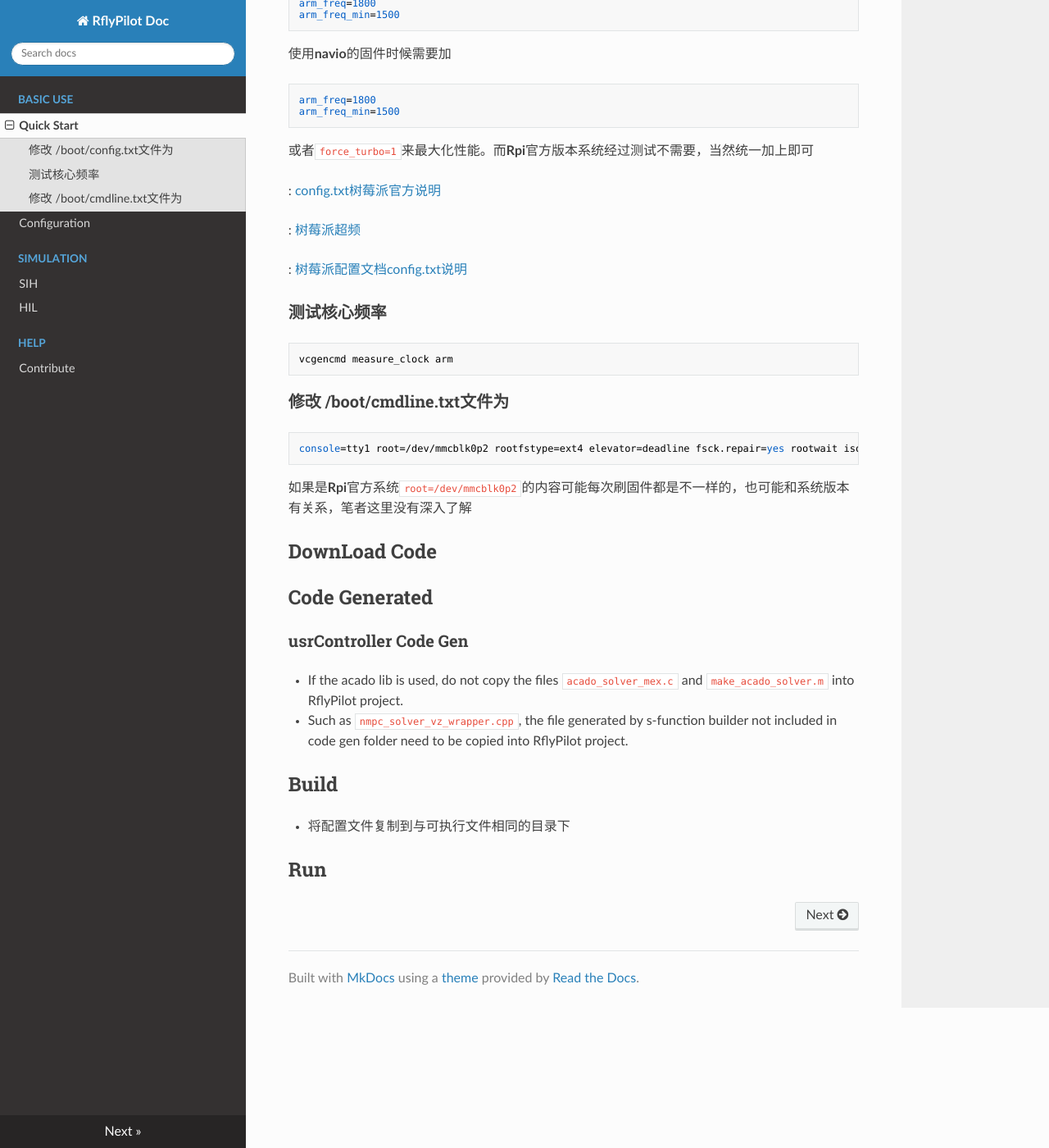
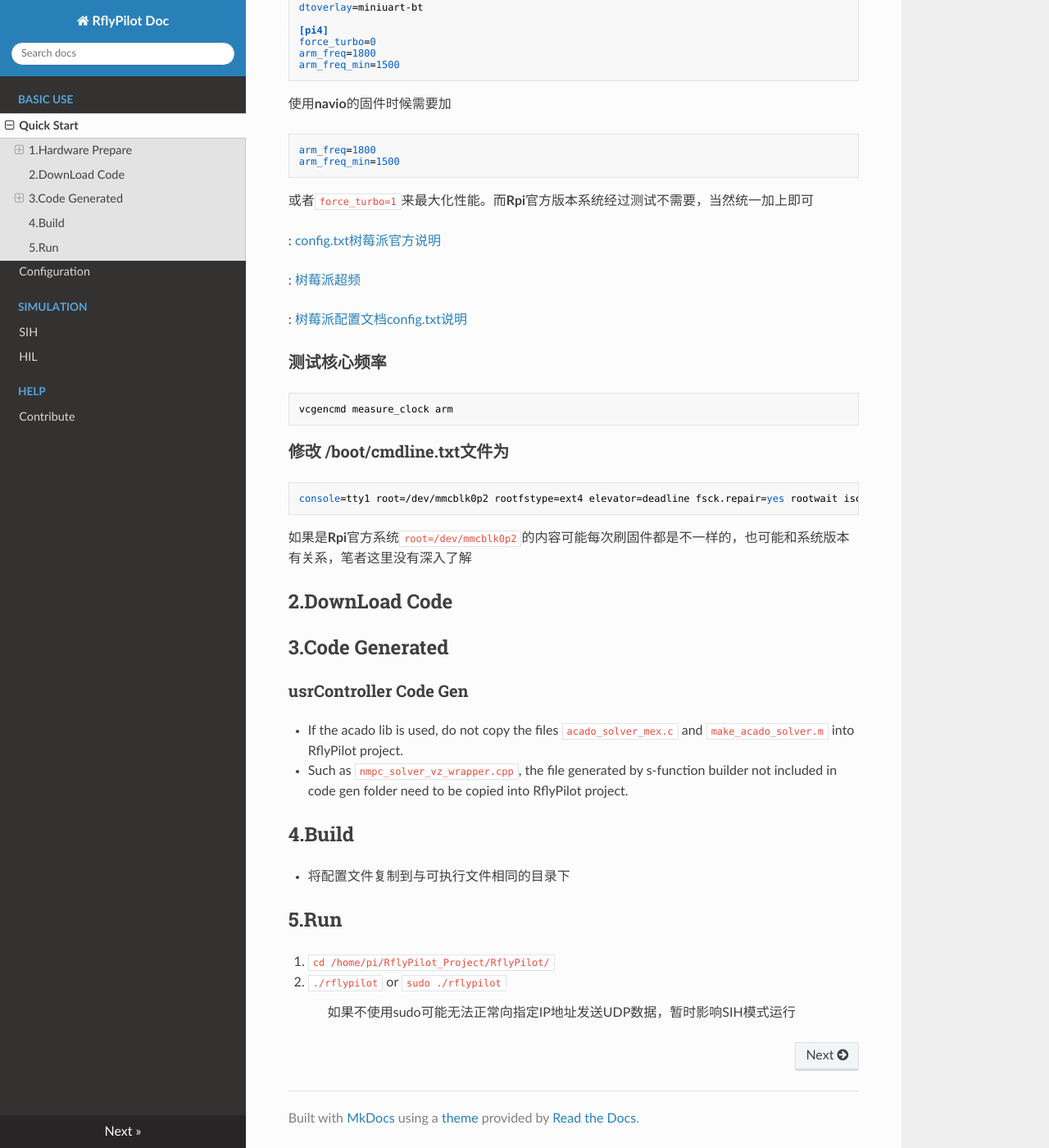
Before and after one commit to RflyPilot/rflypilot, an MkDocs documentation site: the page built from docs/Basic/index.md, in a window 1280 px wide and 1400 px high, scrolled down 448 px. Shown: the whole window at 82% size. Built offline with MkDocs 1.6.1, drawn with Linux system fonts in a browser that asks for light colours; nearby versions of some CDN libraries; some of the changed text lies outside the part shown.

Commit message:
目录优化

````diff
--- a/docs/Basic/index.md
+++ b/docs/Basic/index.md
@@ -1,4 +1,5 @@
-## Hardware Prepare
+# Quick Start
+## 1.Hardware Prepare
 
 ### 修改 /boot/config.txt文件为
 ```
@@ -45,9 +46,9 @@ console=tty1 root=/dev/mmcblk0p2 rootfstype=ext4 elevator=deadline fsck.repair=y
 ```
 如果是**Rpi**官方系统`root=/dev/mmcblk0p2`的内容可能每次刷固件都是不一样的，也可能和系统版本有关系，笔者这里没有深入了解
 
-## DownLoad Code
+## 2.DownLoad Code
 
-## Code Generated
+## 3.Code Generated
 
 ### usrController Code Gen
 
@@ -55,7 +56,10 @@ console=tty1 root=/dev/mmcblk0p2 rootfstype=ext4 elevator=deadline fsck.repair=y
 
 - Such as `nmpc_solver_vz_wrapper.cpp`, the file generated by s-function builder not included in code gen folder need to be copied into RflyPilot project.
 
-## Build
+## 4.Build
 - 将配置文件复制到与可执行文件相同的目录下
 
-## Run
+## 5.Run
+1. `cd /home/pi/RflyPilot_Project/RflyPilot/`
+2. `./rflypilot` or `sudo ./rflypilot`
+> 如果不使用sudo可能无法正常向指定IP地址发送UDP数据，暂时影响SIH模式运行
````
Also changed, not shown: docs/Basic/config.md (+2 -1 lines), docs/Sim/HIL.md (+7 -1 lines), docs/Sim/SIH.md (+4 -1 lines), docs/index.md (added, +1 -0 lines).
